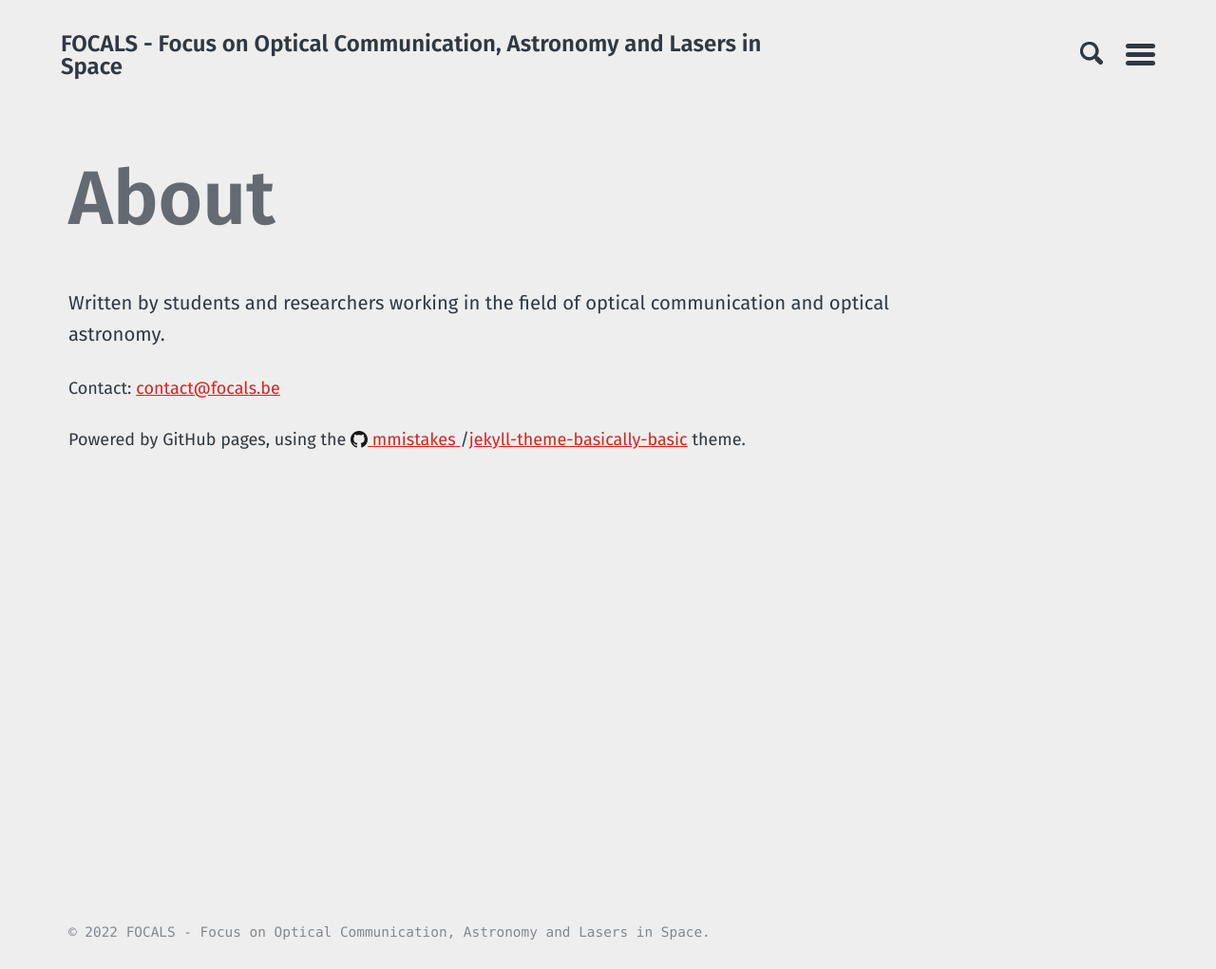
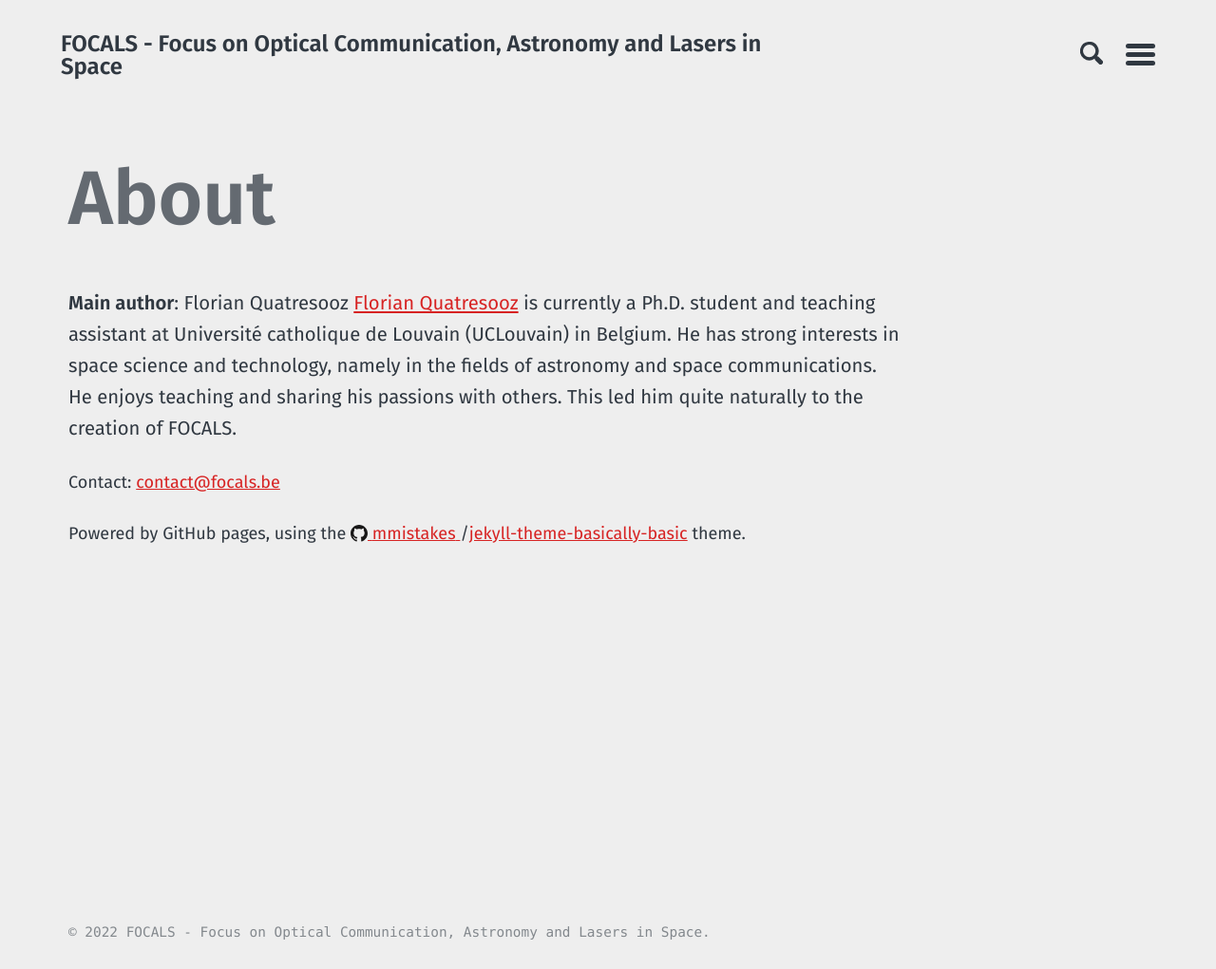
Before and after one commit to floqua/floqua.github.io, a Jekyll site: the page built from about.md, in a window 1280 px wide. Shown: the whole page at 95% size. Built offline with Jekyll 4.4.1, drawn with Linux system fonts in a browser that asks for light colours.

Commit message:
Update about.md

```diff
--- a/about.md
+++ b/about.md
@@ -3,7 +3,8 @@ title: "About"
 layout: about
 ---
 
-Written by students and researchers working in the field of optical communication and optical astronomy.
+**Main author**: Florian Quatresooz
+[Florian Quatresooz](https://uclouvain.be/fr/repertoires/florian.quatresooz) is currently a Ph.D. student and teaching assistant at Université catholique de Louvain (UCLouvain) in Belgium. He has strong interests in space science and technology, namely in the fields of astronomy and space communications. He enjoys teaching and sharing his passions with others. This led him quite naturally to the creation of FOCALS.
 
 Contact: [contact@focals.be](mailto:contact@focals.be)
 
```
